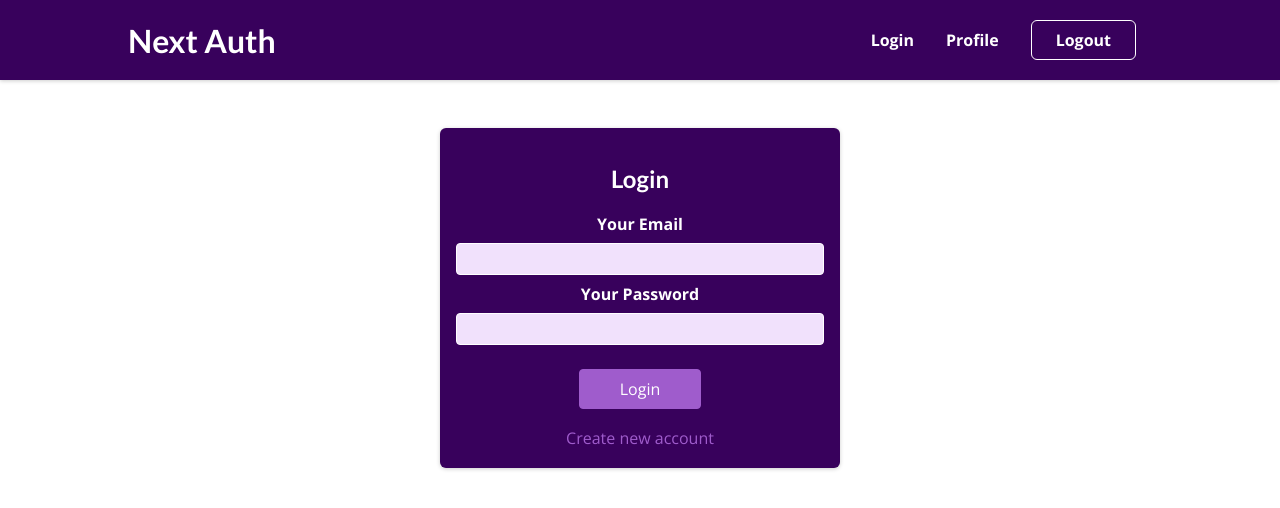
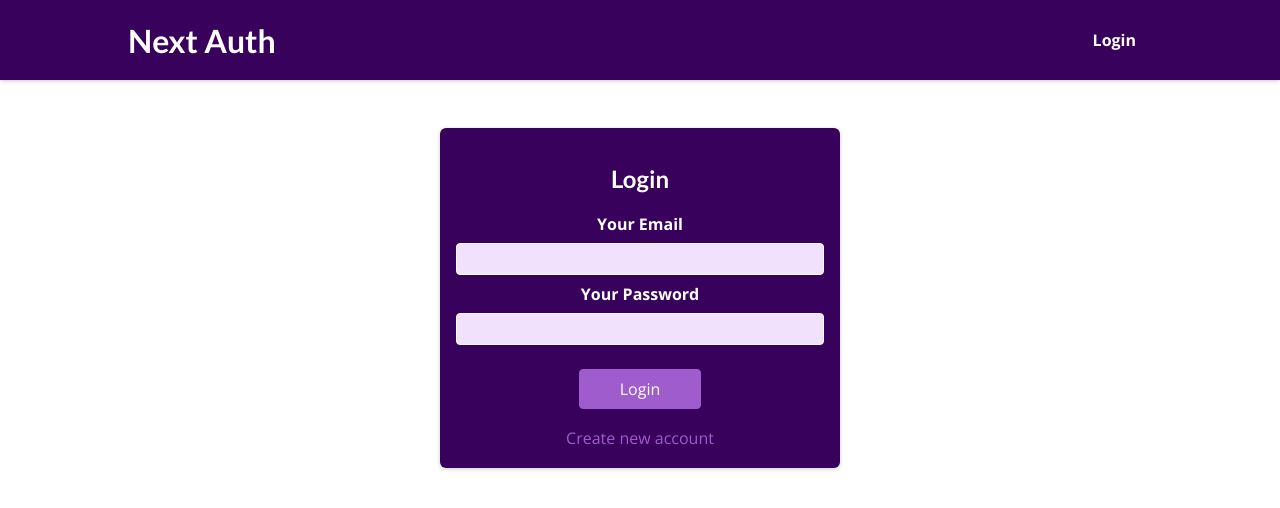
Before and after one commit to Najmul-Kabir-Joy/Learning-Next_Js, a Next.js app in the folder nextjs-authentication/: page /auth in a window 1280 px wide. Shown: the top 508 px of the page. Built offline with nearby package versions, Linux system fonts and the light colour scheme; no server answers.

Commit message:
added auth state

```diff
--- a/nextjs-authentication/components/layout/main-navigation.js
+++ b/nextjs-authentication/components/layout/main-navigation.js
@@ -4,6 +4,9 @@ import classes from './main-navigation.module.css';
 
 function MainNavigation() {
   const [session, loading] = useSession();
+
+  console.log(loading);
+  console.log(session);
   return (
     <header className={classes.header}>
       <Link href='/'>
@@ -13,15 +16,16 @@ function MainNavigation() {
       </Link>
       <nav>
         <ul>
-          <li>
-            <Link href='/auth'>Login</Link>
-          </li>
-          <li>
+          {!session && !loading && (
+            <li>
+              <Link href='/auth'>Login</Link>
+            </li>)}
+          {session && <li>
             <Link href='/profile'>Profile</Link>
-          </li>
-          <li>
+          </li>}
+          {session && <li>
             <button>Logout</button>
-          </li>
+          </li>}
         </ul>
       </nav>
     </header>
```
